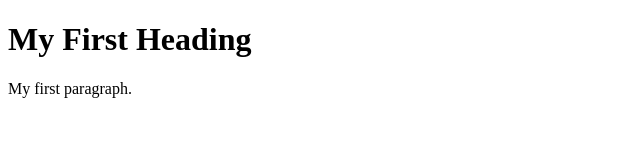
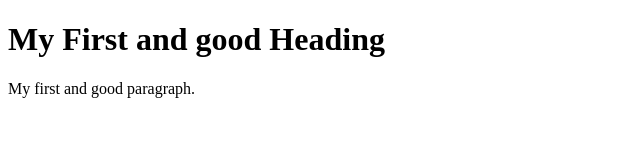
Before and after one commit to umeshgiri97/testdata, a plain HTML site: page index.html in a window 1280 px wide. Shown: the whole page, without its empty margins (0-640 px from the left). Drawn offline with Linux system fonts and the light colour scheme.

Commit message:
updated index.html

```diff
--- a/index.html
+++ b/index.html
@@ -2,8 +2,8 @@
 <html>
 <body>
 
-<h1>My First Heading</h1>
-<p>My first paragraph.</p>
+<h1>My First and good Heading</h1>
+<p>My first and good paragraph.</p>
 
 </body>
 </html>
```
Also changed, not shown: file2.txt/git clone -- for cole the repositor.txt (deleted), file2.txt/git commands.txt (added), file2.txt/github token.txt (added).
